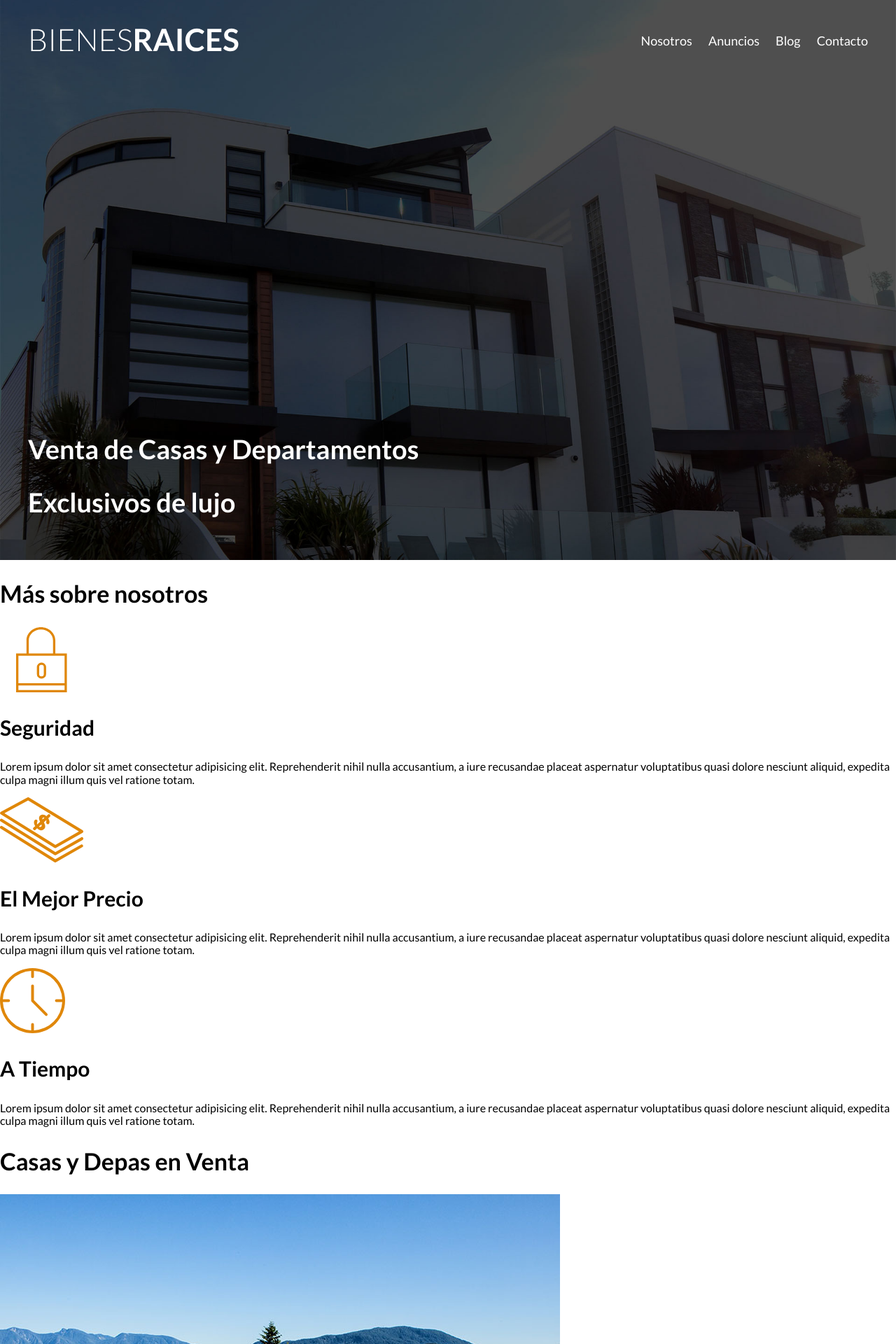
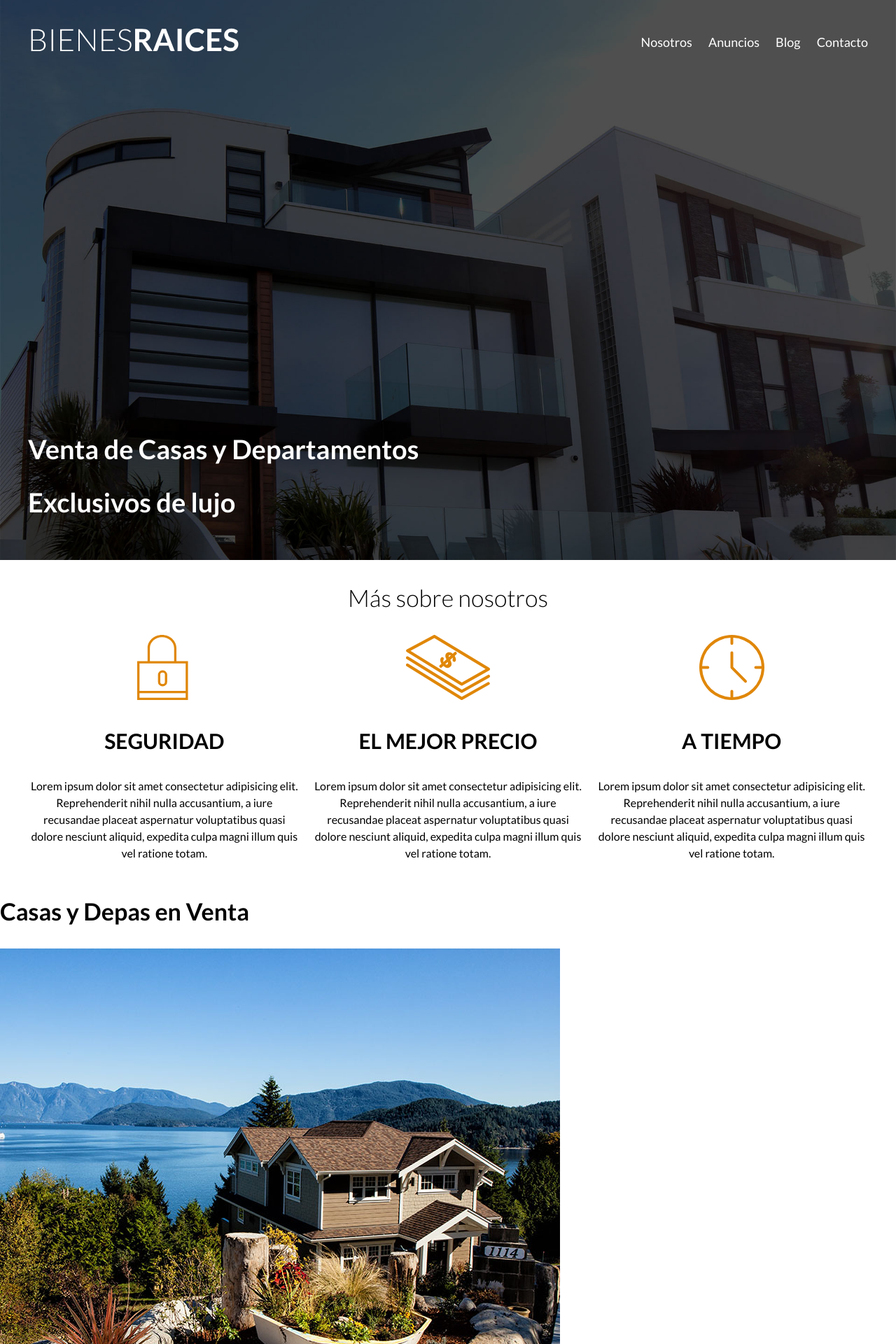
Before and after one commit to EfrenAS/bienesraices, a PHP site: page / in a window 1280 px wide. Shown: the top 1920 px of the page at 70% size. Run offline with PHP 8.4, Linux system fonts and the light colour scheme.

Commit message:
Sección Nosotros finalizada

```diff
--- a/css/styles.css
+++ b/css/styles.css
@@ -7,6 +7,7 @@ html {
 body {
   font-family: 'Lato','Segoe UI', Tahoma, Geneva, Verdana, sans-serif;
   font-size: 1.6rem;
+  line-height: 1.5;
 }
 
 h1 {
@@ -27,6 +28,20 @@ h4 {
 
 a {
   text-decoration: none;
+}
+
+/*** Utilities ***/
+.section {
+  margin-top: 2rem;
+  margin-bottom: 2rem;
+}
+
+.w-300 {
+  font-weight: 300;
+}
+
+.text-center {
+  text-align: center;
 }
 
 /** GLOBALS **/
@@ -79,3 +94,18 @@ a {
 .navigation:hover {
   color: #71b100;
 }
+
+/* About-us */
+.about-us {
+  display: flex;
+  justify-content: space-between;
+}
+
+.icons {
+  flex-basis: calc(33.3% - 1rem);
+  text-align: center;
+}
+
+.icons h3 {
+  text-transform: uppercase;
+}
--- a/index.html
+++ b/index.html
@@ -30,9 +30,10 @@
       1.- El primer hijo debe de ser una etiqueta de encabezado <h1>, <h2>, <h3>, etc...
       2.- El contenido debe ser diferente al anterior, no debe de ser una continuación
   -->
-  <section>
-    <h2>Más sobre nosotros</h2>
-    <div>
+  <section class="container section">
+    <h2 class="w-300 text-center">Más sobre nosotros</h2>
+    <div class="about-us">
+      <div class="icons">
         <img src="img/icono1.svg" alt="Icono seguridad">
         <h3>Seguridad</h3>
         <p>
@@ -42,7 +43,7 @@
           expedita culpa magni illum quis vel ratione totam.
         </p>
       </div>
-    <div>
+      <div class="icons">
         <img src="img/icono2.svg" alt="Icono mejor precio">
         <h3>El Mejor Precio</h3>
         <p>
@@ -52,7 +53,7 @@
           expedita culpa magni illum quis vel ratione totam.
         </p>
       </div>
-    <div>
+      <div class="icons">
         <img src="img/icono3.svg" alt="Icono a tiempo">
         <h3>A Tiempo</h3>
         <p>
@@ -61,6 +62,7 @@
           a iure recusandae placeat aspernatur voluptatibus quasi dolore nesciunt aliquid,
           expedita culpa magni illum quis vel ratione totam.
         </p>
+      </div>
     </div>
   </section>
   <main> <!--Se utiliza para el contenido principal de nuestro sitio web, en este ejemplo nuestra página es para venta de casas -->
```
Lines whose indentation alone changed are shown as unchanged.
